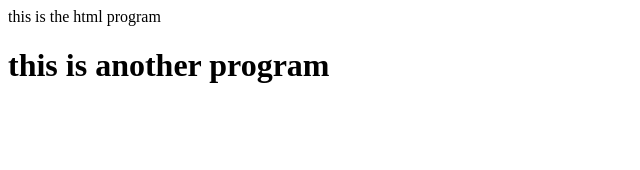
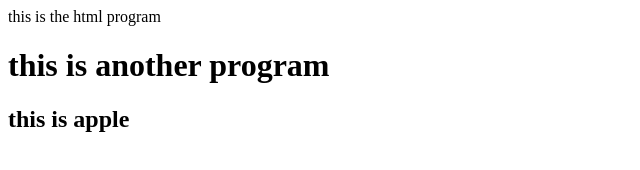
Before and after one commit to sphoorthy282007/FEDF, a plain HTML site: page first.html in a window 1280 px wide. Shown: the whole page, without its empty margins (0-640 px from the left). Drawn offline with Linux system fonts and the light colour scheme.

Commit message:
this is dev3file

```diff
--- a/first.html
+++ b/first.html
@@ -5,5 +5,6 @@
     <body>
          <p>this is the html program</p>
          <h1>this is another program</h1>
+         <h2>this is apple</h2>
     </body>
 </html>
```
